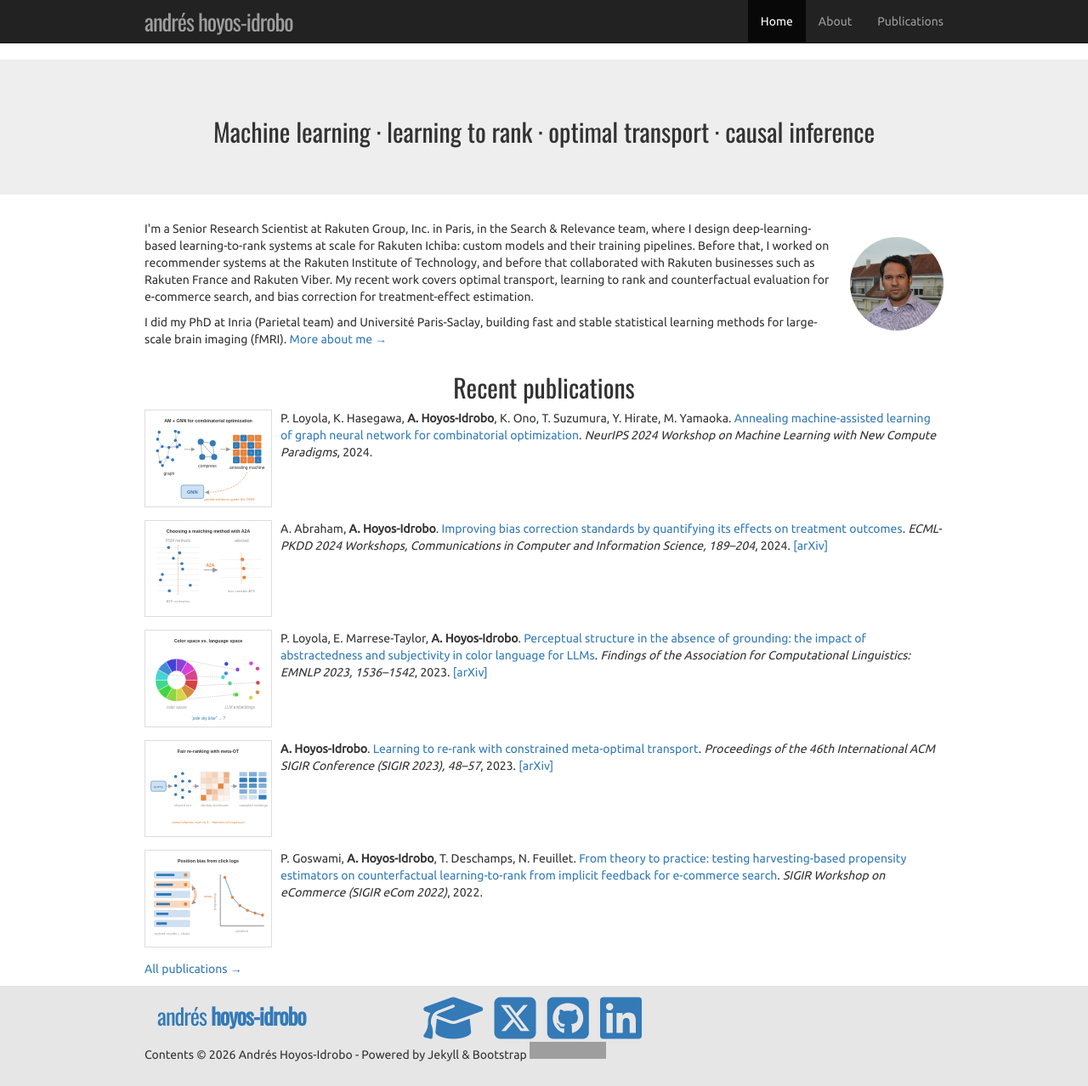
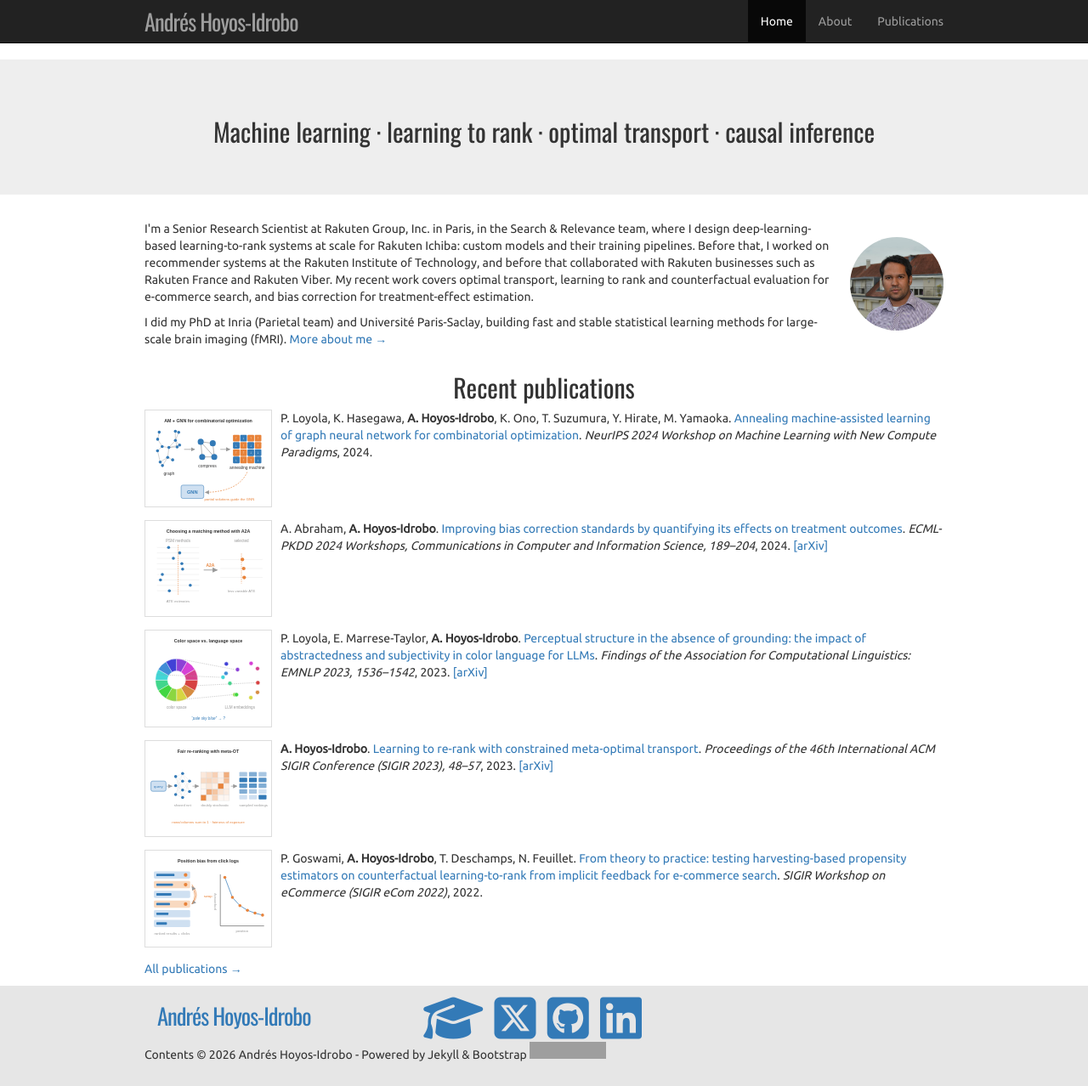
Before and after one commit to ahoyosid/ahoyosid.github.io, a Jekyll site: the page built from index.html, in a window 1280 px wide and 1278 px high. Shown: the whole window at 85% size. Built offline with Jekyll 4.4.1, drawn with Linux system fonts in a browser that asks for light colours; grey boxes are pictures that could not be loaded.

Commit message:
Capitalize name in navbar and footer
Use site.title for both brand links and drop the forced lowercase.

Co-Authored-By: Claude Opus 5.5 <noreply@anthropic.com>

```diff
--- a/_includes/footer.html
+++ b/_includes/footer.html
@@ -2,7 +2,7 @@
     <div class="container">
         <div class='row'>
             <div class="col-sm-4">
-                <a class="navbar-brand" href="{{ site.baseurl }}">andrés <strong>hoyos-idrobo </strong></a>
+                <a class="navbar-brand" href="{{ site.baseurl }}/">{{ site.title }}</a>
             </div>
             <div class="col-sm-8 social">
                 <a href="https://scholar.google.com/citations?user=J3344dQAAAAJ&amp;hl" title="Google Scholar">
--- a/_includes/header.html
+++ b/_includes/header.html
@@ -9,7 +9,7 @@
                 <span class="icon-bar"></span>
                 <span class="icon-bar"></span>
             </button>
-            <a class="navbar-brand" href="{{ site.baseurl }}/">andrés Hoyos-Idrobo</a>
+            <a class="navbar-brand" href="{{ site.baseurl }}/">{{ site.title }}</a>
         </div>
         <div id="navbar" class="collapse navbar-collapse">
             <ul class="nav navbar-nav navbar-right">
--- a/css/custom.css
+++ b/css/custom.css
@@ -35,7 +35,6 @@ h1, h2{
     font-size: 1.9em;
     font-weight: 100;
     letter-spacing: -1px;
-    text-transform: lowercase;
 }
 
 .homepage{
```
